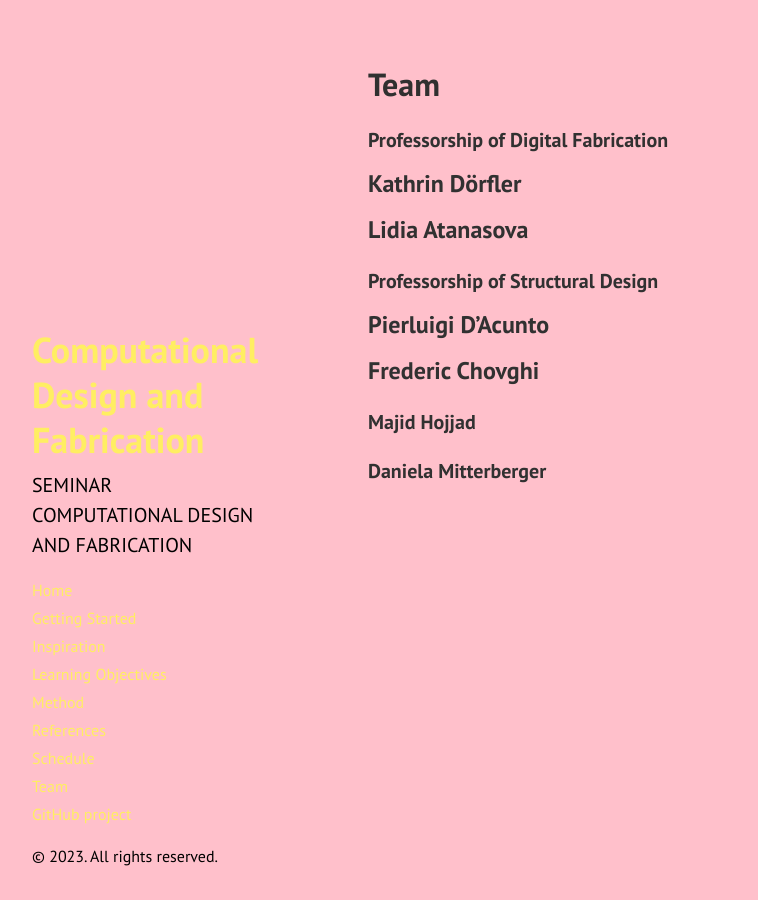
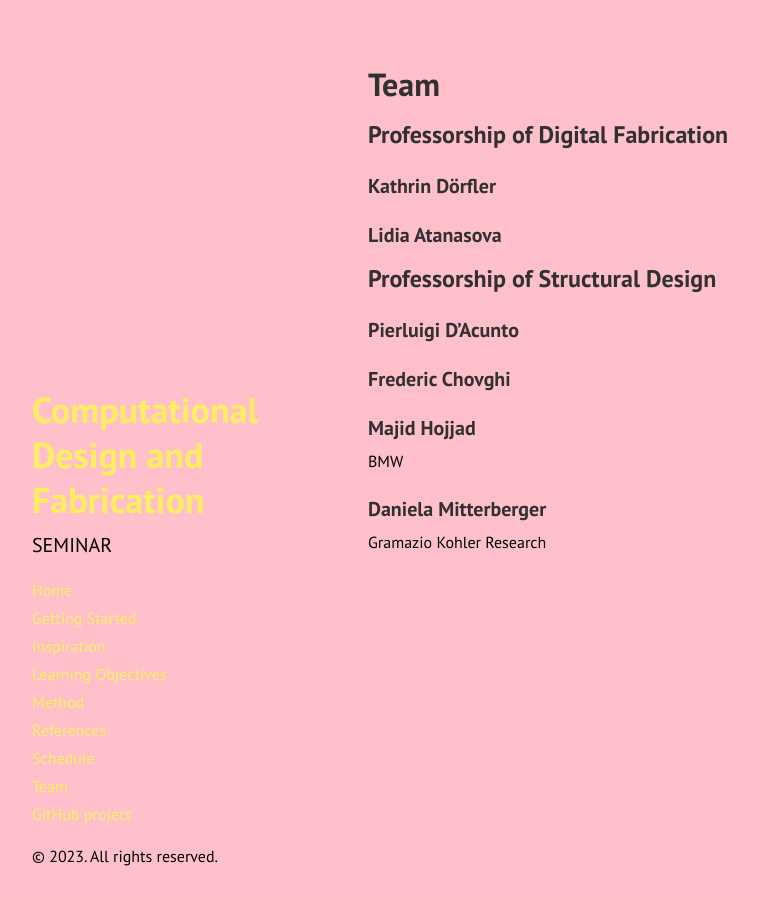
Before and after one commit to jckenny59/cdf_2023, a Jekyll site: the page built from docs/team.md, in a window 1280 px wide. Shown: the whole page, without its empty margins (0-758 px from the left). Built offline with Jekyll 4.4.1, drawn with Linux system fonts in a browser that asks for light colours; Markdown is read by kramdown in place of the engine named in the settings.

Commit message:
update team

```diff
--- a/docs/_config.yml
+++ b/docs/_config.yml
@@ -8,8 +8,8 @@ permalink:        pretty
 
 # Setup
 title:            Computational Design and Fabrication
-tagline:          'Computational Design and Fabrication'
-description:      'SEMINAR COMPUTATIONAL DESIGN AND FABRICATION'
+tagline:          'CDF 2023'
+description:      'SEMINAR'
 baseurl: "/cdf_2023/" # the subpath of your site, e.g. /blog
 url: "https://le-ar-n.github.io/cdf_2023/" # the base hostname & protocol for your site, e.g. http://example.com
 
--- a/docs/team.md
+++ b/docs/team.md
@@ -3,16 +3,16 @@ layout: page
 title: Team
 ---
 
-### Professorship of Digital Fabrication
+## Professorship of Digital Fabrication
+### Kathrin Dörfler
+### Lidia Atanasova
 
-## Kathrin Dörfler
-## Lidia Atanasova
-
-### Professorship of Structural Design
-
-## Pierluigi D'Acunto
-## Frederic Chovghi
+## Professorship of Structural Design
+### Pierluigi D'Acunto
+### Frederic Chovghi
 
 ### Majid Hojjad
+BMW
 
 ### Daniela Mitterberger
+Gramazio Kohler Research
```
